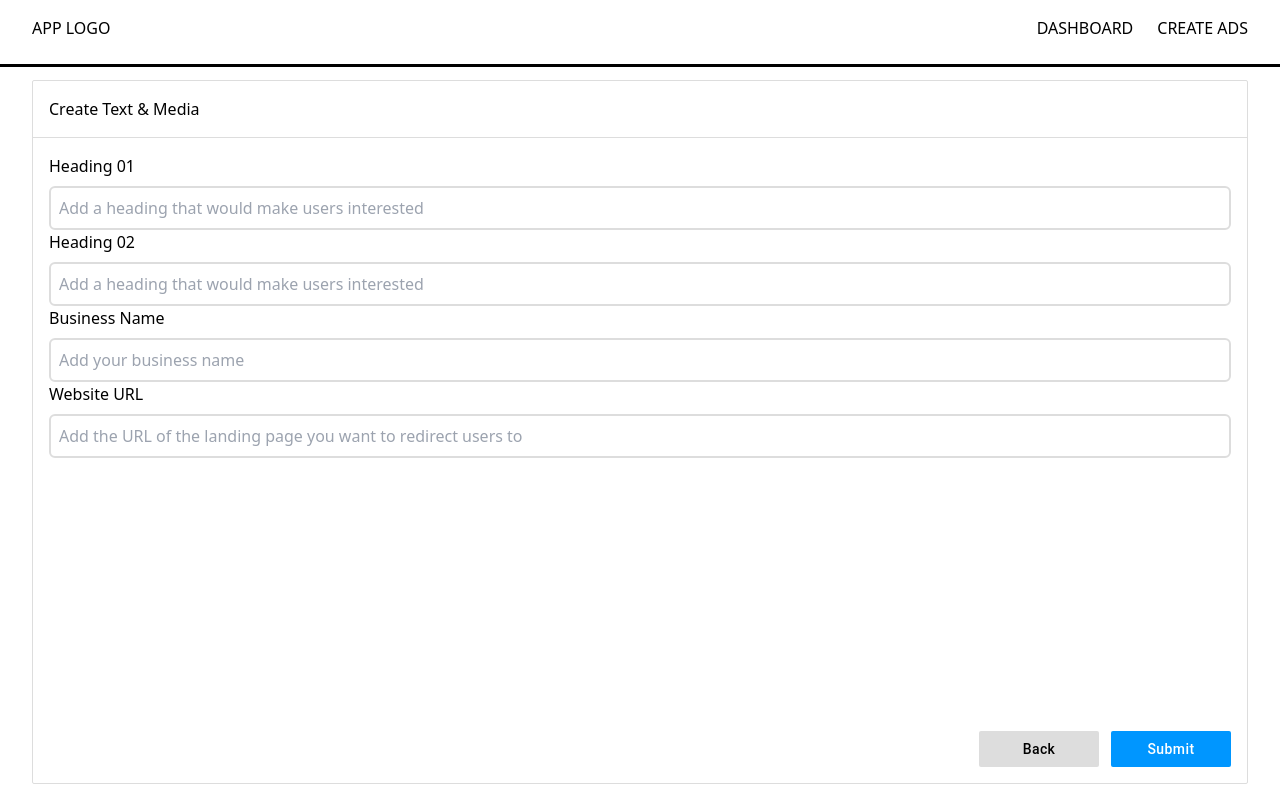
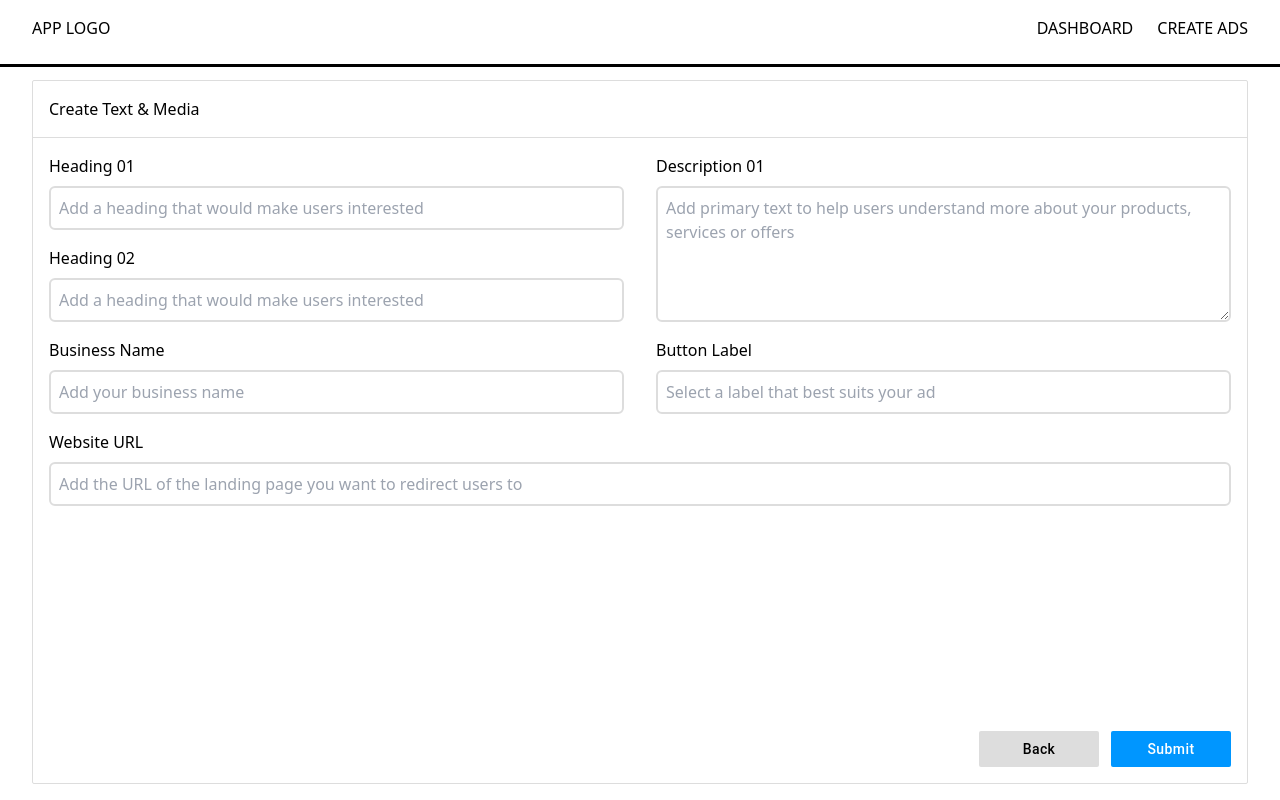
Before and after one commit to vivekbhatt07/AdMetrics, a React (Vite) app: page /text in a window 1280 px wide. Built offline with nearby package versions, Linux system fonts and the light colour scheme.

Commit message:
style: form grid

```diff
--- a/src/components/inputs/BasicInput/index.jsx
+++ b/src/components/inputs/BasicInput/index.jsx
@@ -1,8 +1,8 @@
 import React from "react";
 
-const BasicInput = ({ labelText, placeholderText }) => {
+const BasicInput = ({ labelText, placeholderText, className }) => {
   return (
-    <div className="flex flex-col gap-2">
+    <div className={`flex flex-col gap-2 ${className}`}>
       <label>{labelText}</label>
       <input
         className="border-2 border-[#ddd] py-2 px-2 focus:outline-0 focus:border-[#0096ff] transition-all rounded-md"
--- a/src/components/inputs/TextAreaInput/index.jsx
+++ b/src/components/inputs/TextAreaInput/index.jsx
@@ -1,7 +1,16 @@
 import React from "react";
 
-const TextAreaInput = () => {
-  return <textarea />;
+const TextAreaInput = ({ labelText, placeholderText, className, style }) => {
+  return (
+    <div className={`flex flex-col gap-2 ${className}`}>
+      <label>{labelText}</label>
+      <textarea
+        className="border-2 border-[#ddd] py-2 px-2 focus:outline-0 focus:border-[#0096ff] transition-all rounded-md"
+        placeholder={placeholderText}
+        style={{ ...style }}
+      />
+    </div>
+  );
 };
 
 export default TextAreaInput;
--- /dev/null
+++ b/src/pages/TextAdForm/TextAdForm.css
@@ -0,0 +1,35 @@
+.textAdForm {
+  display: grid;
+  grid-template-columns: 1fr 1fr;
+  grid-template-areas:
+    "A B"
+    "C B"
+    "D E"
+    "F F";
+  column-gap: 32px;
+  row-gap: 16px;
+}
+
+.headOne {
+  grid-area: A;
+}
+
+.headTwo {
+  grid-area: C;
+}
+
+.descriptionOne {
+  grid-area: B;
+}
+
+.businessName {
+  grid-area: D;
+}
+
+.buttonLabel {
+  grid-area: E;
+}
+
+.websiteUrl {
+  grid-area: F;
+}
--- a/src/pages/TextAdForm/index.jsx
+++ b/src/pages/TextAdForm/index.jsx
@@ -3,6 +3,7 @@ import { PrimaryContainer } from "../../components/containers";
 import { PageContainer } from "../../layout";
 import { BasicInput, TextAreaInput } from "../../components/inputs";
 import { Button } from "@mui/material";
+import "./TextAdForm.css";
 
 const TextAdForm = () => {
   return (
@@ -18,22 +19,37 @@ const TextAdForm = () => {
           height: "100%",
         }}
       >
-        <form className="flex-1">
+        <form className="textAdForm">
           <BasicInput
             labelText="Heading 01"
             placeholderText="Add a heading that would make users interested"
+            className="headOne"
           />
           <BasicInput
             labelText="Heading 02"
             placeholderText="Add a heading that would make users interested"
+            className="headTwo"
           />
           <BasicInput
             labelText="Business Name"
             placeholderText="Add your business name"
+            className="businessName"
           />
           <BasicInput
             labelText="Website URL"
             placeholderText="Add the URL of the landing page you want to redirect users to"
+            className="websiteUrl"
+          />
+          <TextAreaInput
+            labelText="Description 01"
+            placeholderText="Add primary text to help users understand more about your products, services or offers"
+            className="descriptionOne"
+            style={{ height: "100%" }}
+          />
+          <BasicInput
+            labelText="Button Label"
+            placeholderText="Select a label that best suits your ad"
+            className="buttonLabel"
           />
         </form>
         <div className="flex justify-end">
```
